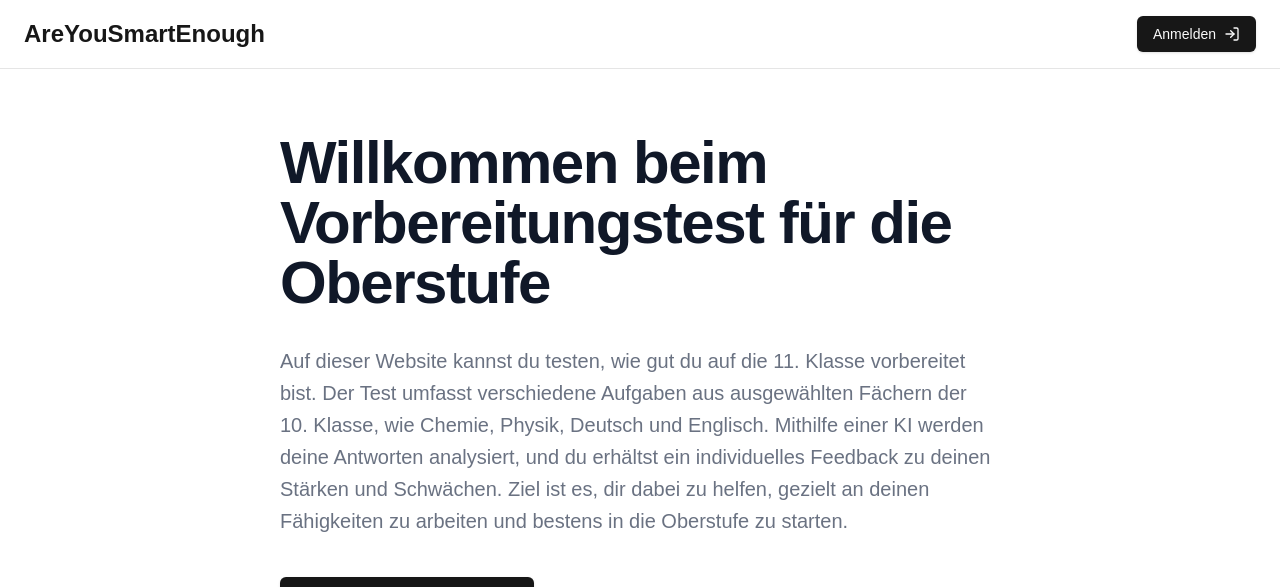
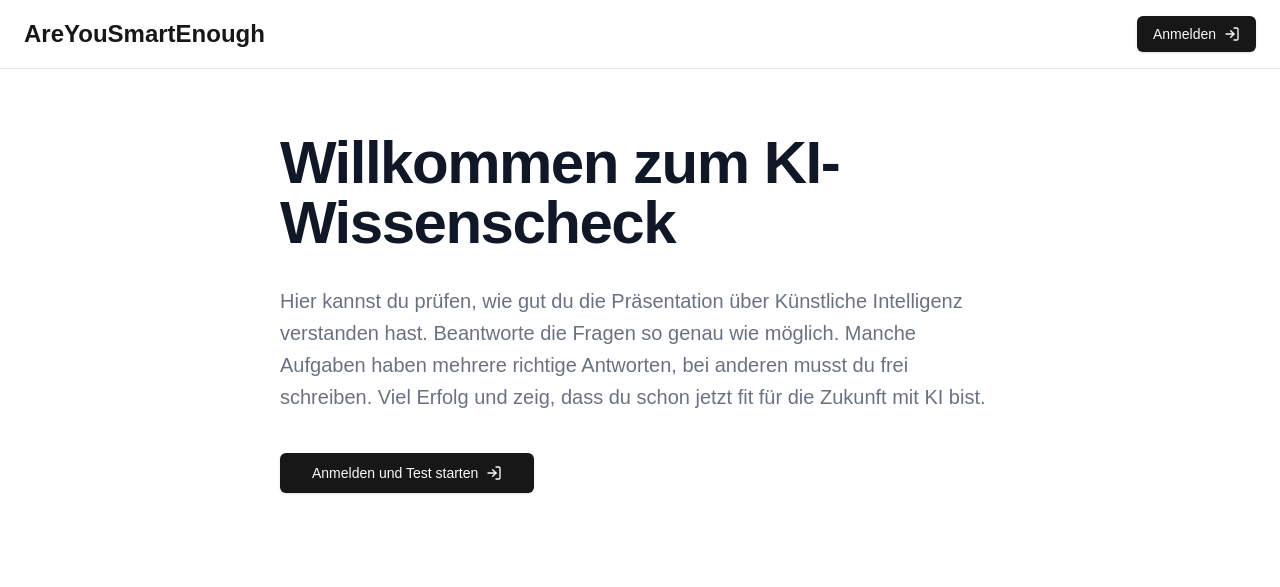
Before and after one commit to MartinSeeler/are-you-smart-enough, a Next.js app: page / in a window 1280 px wide. Shown: the top 587 px of the page. Built offline with nearby package versions, Linux system fonts and the light colour scheme; no server answers.

Commit message:
Update welcome.tsx

```diff
--- a/components/screens/welcome.tsx
+++ b/components/screens/welcome.tsx
@@ -9,16 +9,14 @@ const Welcome = () => {
   return (
     <>
       <h1 className="mt-10 text-pretty text-5xl font-semibold tracking-tight text-gray-900 sm:text-6xl">
-        Willkommen beim Vorbereitungstest für die Oberstufe
+        Willkommen zum KI-Wissenscheck
       </h1>
       <p className="mt-8 text-pretty text-lg font-medium text-gray-500 sm:text-xl/8">
-        Auf dieser Website kannst du testen, wie gut du auf die 11. Klasse
-        vorbereitet bist. Der Test umfasst verschiedene Aufgaben aus
-        ausgewählten Fächern der 10. Klasse, wie Chemie, Physik, Deutsch und
-        Englisch. Mithilfe einer KI werden deine Antworten analysiert, und du
-        erhältst ein individuelles Feedback zu deinen Stärken und Schwächen.
-        Ziel ist es, dir dabei zu helfen, gezielt an deinen Fähigkeiten zu
-        arbeiten und bestens in die Oberstufe zu starten.
+Hier kannst du prüfen, wie gut du die Präsentation über Künstliche Intelligenz verstanden hast.
+
+Beantworte die Fragen so genau wie möglich. Manche Aufgaben haben mehrere richtige Antworten, bei anderen musst du frei schreiben.
+
+Viel Erfolg und zeig, dass du schon jetzt fit für die Zukunft mit KI bist.
       </p>
       <div className="mt-10 flex items-center gap-x-6">
         <Button asChild size={"lg"}>
```
